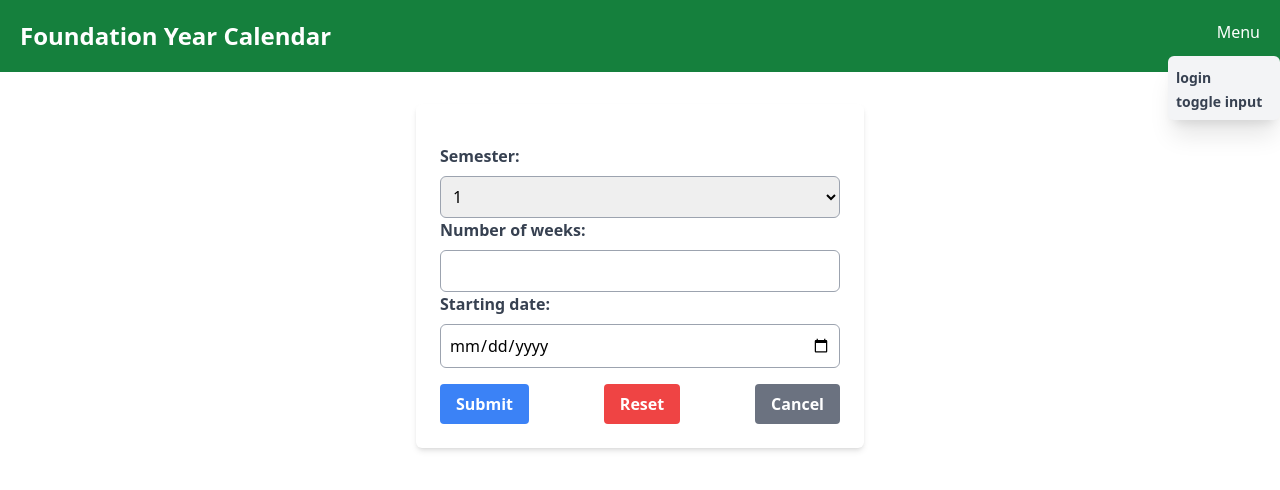
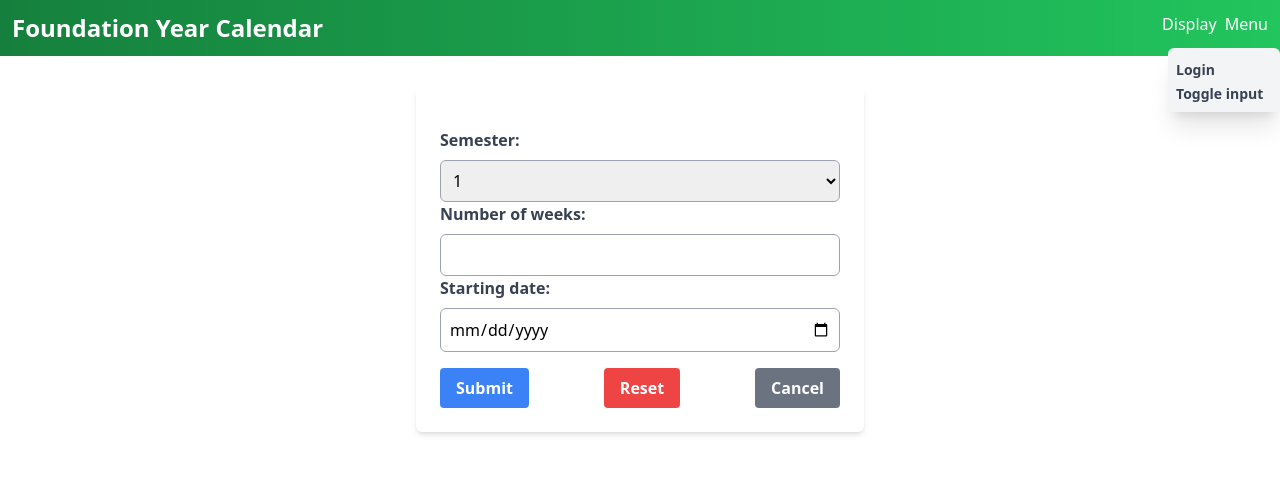
Before and after one commit to iSolate77/Calendar, a React (Create React App) app: page / in a window 1280 px wide. Both pictures are taken after a click on the button "Menu". Shown: the top 490 px of the page. Built offline with nearby package versions, Linux system fonts and the light colour scheme; the HTML template or start-up script is replaced by a standard one.

Commit message:
made display menu with togglable elements

```diff
--- a/src/App.jsx
+++ b/src/App.jsx
@@ -46,7 +46,7 @@ export default function App() {
     <div className='h-screen'>
       <Navbar>
         <button onClick={inputBoxHndler} className='w-full text-start'>
-          toggle input
+          Toggle input
         </button>
       </Navbar>
       {inputVisible && (
--- a/src/components/Navbar.jsx
+++ b/src/components/Navbar.jsx
@@ -1,37 +1,93 @@
 import { useState, useRef, useEffect } from 'react';
 
 export default function Navbar({ children }) {
-  const [dropdownOpen, setDropdownOpen] = useState(false);
-  const dropdownButtonRef = useRef(null);
+  const [menuOpen, setMenuOpen] = useState(false);
+  const [displayOpen, setDisplayOpen] = useState(false);
+  const [selectedElements, setSelectedElements] = useState([]);
+  const menuButtonRef = useRef(null);
+  const displayButtonRef = useRef(null);
 
   useEffect(() => {
     const handleOutsideClick = (event) => {
-      if (dropdownOpen && !dropdownButtonRef.current.contains(event.target)) {
-        setDropdownOpen(false);
+      if (menuOpen && !menuButtonRef.current.contains(event.target)) {
+        setMenuOpen(false);
+      }
+      if (displayOpen && !displayButtonRef.current.contains(event.target) && !displayButtonRef.current.nextSibling.contains(event.target)) {
+        setDisplayOpen(false);
       }
     };
-
     document.addEventListener('click', handleOutsideClick);
 
     return () => {
       document.removeEventListener('click', handleOutsideClick);
     };
-  }, [dropdownOpen]);
+  }, [menuOpen, displayOpen]);
+
+  const handleElementToggle = (event) => {
+    const elementId = event.target.dataset.elementId;
+    const isSelected = selectedElements.includes(elementId);
+
+    if (isSelected) {
+      setSelectedElements(selectedElements.filter((id) => id !== elementId));
+    } else {
+      setSelectedElements([...selectedElements, elementId]);
+    }
+  };
 
   return (
-    <div className='bg-green-700 w-screen p-5 text-white flex justify-between mb-3'>
-      <div className='font-extrabold text-2xl'><a href='/'>Foundation Year Calendar</a></div>
+    <div className='bg-gradient-to-r from-green-700 to-green-500 w-screen p-3 text-white flex justify-between mb-3'>
+      <div className='font-extrabold text-2xl'>
+        <a href='/'>Foundation Year Calendar</a>
+      </div>
       <div>
-        <button onClick={() => setDropdownOpen(!dropdownOpen)} ref={dropdownButtonRef}>Menu</button>
-        {dropdownOpen && (
-          <div className='absolute top-14 right-0 bg-gray-100 w-28 shadow-xl rounded-md py-2'>
+        <button onClick={() => setDisplayOpen(!displayOpen)} ref={displayButtonRef} className='mr-2'>
+          Display
+        </button>
+        {displayOpen && (
+          <div className='absolute top-12 right-24 bg-gray-100 w-28 shadow-xl rounded-md py-2'>
             <ul className='text-gray-700 text-sm font-semibold'>
-              <li className='px-2 py-1 hover:bg-gray-300 cursor-pointer'><a href='login'>login</a></li>
-              <span className='px-2 py-1 hover:bg-gray-300 cursor-pointer'>{children}</span>
+              <li className='px-2 py-1 hover:bg-gray-300 cursor-pointer'>
+                <label className='inline-flex items-center'>
+                  <input
+                    type='checkbox'
+                    className='form-checkbox'
+                    data-element-id='1'
+                    checked={selectedElements.includes('1')}
+                    onChange={handleElementToggle}
+                  />
+                  <span className='ml-2'>Syllabus</span>
+                </label>
+              </li>              <li className='px-2 py-1 hover:bg-gray-300 cursor-pointer'>
+                <label className='inline-flex items-center'>
+                  <input
+                    type='checkbox'
+                    className='form-checkbox'
+                    data-element-id='2'
+                    checked={selectedElements.includes('2')}
+                    onChange={handleElementToggle}
+                  />
+                  <span className='ml-2'>Timetable</span>
+                </label>
+              </li>
+            </ul>
+          </div>
+        )}
+        <button onClick={() => setMenuOpen(!menuOpen)} ref={menuButtonRef}>
+          Menu
+        </button>
+        {menuOpen && (
+          <div className='absolute top-12 right-0 bg-gray-100 w-28 shadow-xl rounded-md py-2'>
+            <ul className='text-gray-700 text-sm font-semibold'>
+              <li className='px-2 py-1 hover:bg-gray-300 cursor-pointer'>
+                <a href='login'>Login</a>
+              </li>
+              <span className='px-2 py-1 hover:bg-gray-300 cursor-pointer'>
+                {children}
+              </span>
             </ul>
           </div>
         )}
       </div>
     </div>
-  );
+  )
 }
```
